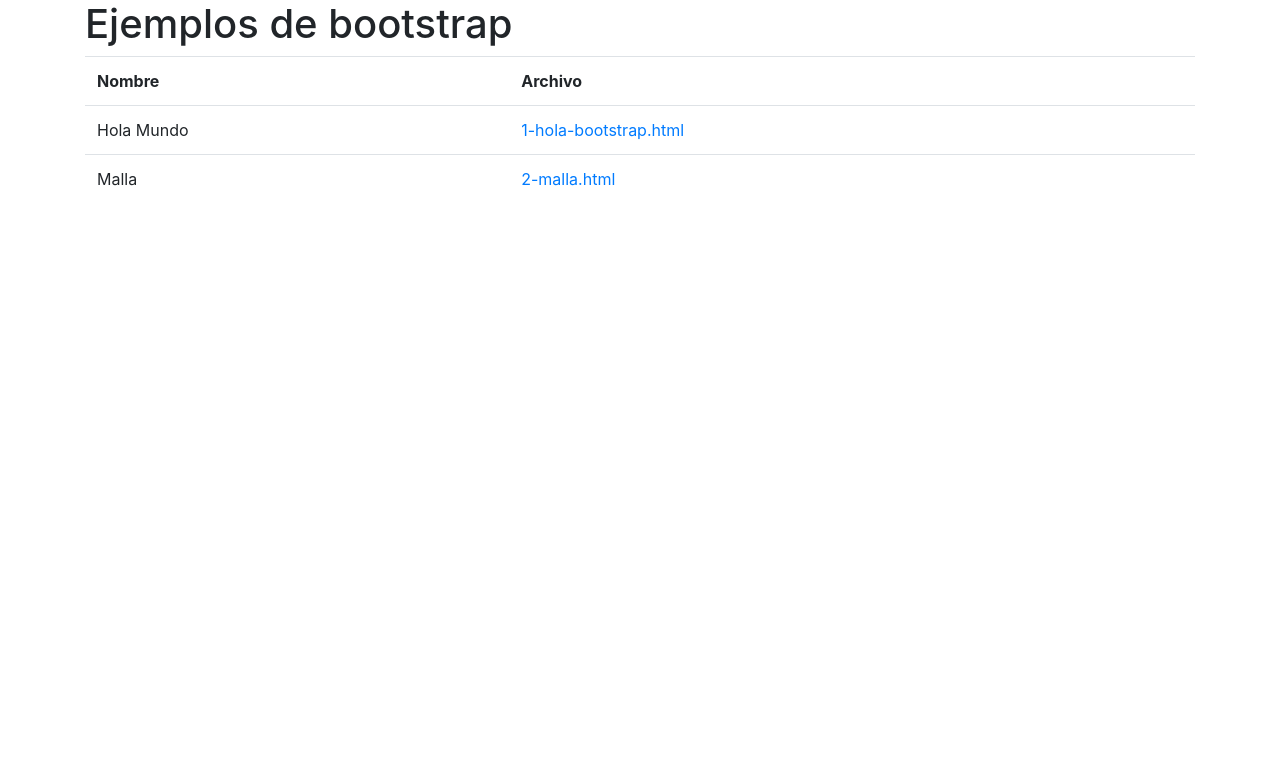
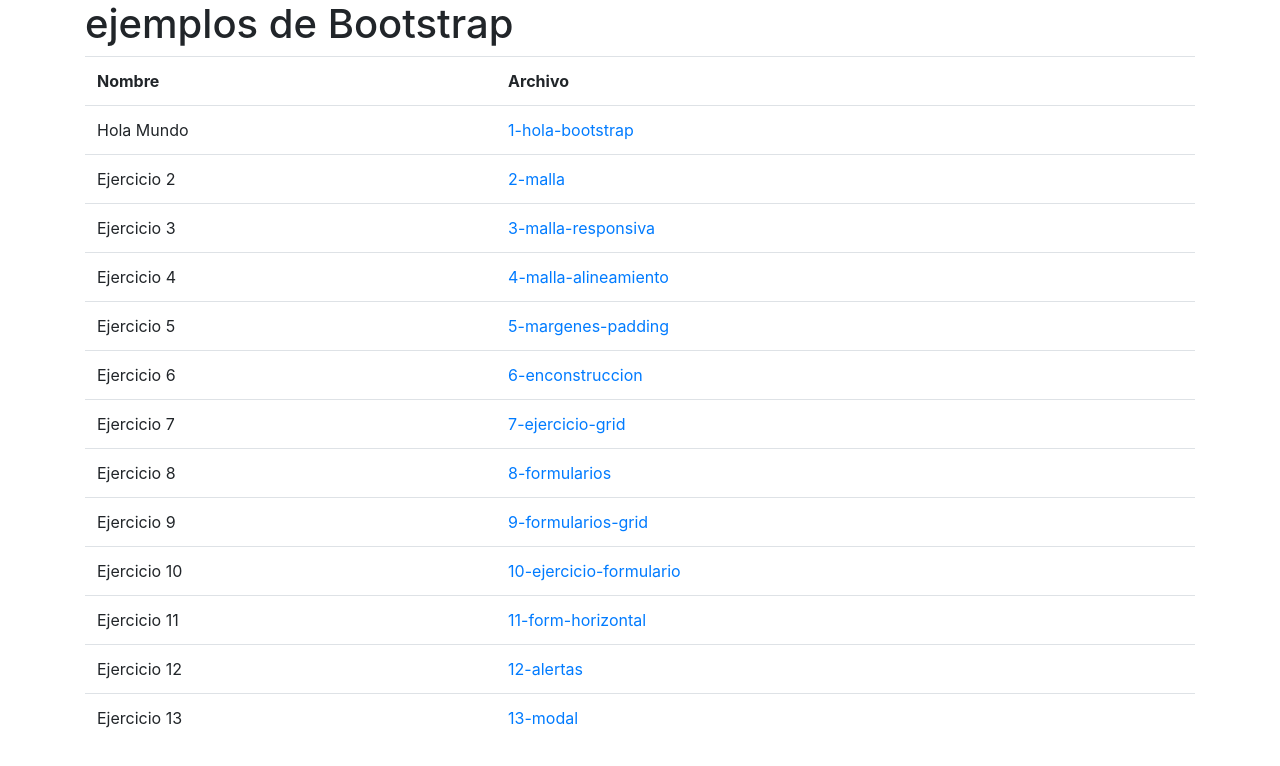
Before and after one commit to QueMarmota/ejemplos-bootrap-QueMarmota, a plain HTML site: page Index.html in a window 1280 px wide. Drawn offline with nearby package versions, Linux system fonts and the light colour scheme.

Commit message:
guardado

```diff
--- a/Index.html
+++ b/Index.html
@@ -1,18 +1,21 @@
 <!doctype html>
 <html lang="en">
-  <head>
+
+<head>
     <!-- Required meta tags -->
     <meta charset="utf-8">
     <meta name="viewport" content="width=device-width, initial-scale=1, shrink-to-fit=no">
 
     <!-- Bootstrap CSS -->
-    <link rel="stylesheet" href="https://stackpath.bootstrapcdn.com/bootstrap/4.1.3/css/bootstrap.min.css" integrity="sha384-MCw98/SFnGE8fJT3GXwEOngsV7Zt27NXFoaoApmYm81iuXoPkFOJwJ8ERdknLPMO" crossorigin="anonymous">
+    <link rel="stylesheet" href="https://stackpath.bootstrapcdn.com/bootstrap/4.1.3/css/bootstrap.min.css" integrity="sha384-MCw98/SFnGE8fJT3GXwEOngsV7Zt27NXFoaoApmYm81iuXoPkFOJwJ8ERdknLPMO"
+        crossorigin="anonymous">
 
-    <title>Ejemplos de bootstrap</title>
-  </head>
-  <body>
+    <title>Ejemplos de Bootstrap</title>
+</head>
+
+<body>
     <div class="container">
-        <h1>Ejemplos de bootstrap</h1>
+        <h1>ejemplos de Bootstrap</h1>
         <table class="table">
             <tr>
                 <th>
@@ -24,18 +27,104 @@
             </tr>
             <tr>
                 <td>Hola Mundo</td>
-                <td><a href="1-hola-bootstrap.html">1-hola-bootstrap.html</a></td>
+                <td>
+                    <a href="1-hola-bootstrap.html">1-hola-bootstrap</a>
+                </td>
             </tr>
             <tr>
-                <td>Malla</td>
-                <td><a href="2-malla.html">2-malla.html</a></td>
+                <td>Ejercicio 2</td>
+                <td>
+                    <a href="2-malla.html">2-malla</a>
+                </td>
             </tr>
+            <tr>
+                <td>Ejercicio 3</td>
+                <td>
+                    <a href="3-malla-responsiva.html">3-malla-responsiva</a>
+                </td>
+            </tr>
+
+            <tr>
+                <td>Ejercicio 4</td>
+                <td>
+                    <a href="4-Alineamiento.html">4-malla-alineamiento</a>
+                </td>
+            </tr>
+
+            <tr>
+                <td>Ejercicio 5</td>
+                <td>
+                    <a href="5-margenes-padding.html">5-margenes-padding</a>
+                </td>
+            </tr>
+
+            <tr>
+                <td>Ejercicio 6</td>
+                <td>
+                    <a href="6-ejercicio.html">6-enconstruccion</a>
+                </td>
+            </tr>
+
+            <tr>
+                <td>Ejercicio 7</td>
+                <td>
+                    <a href="7-ejercicio.html">7-ejercicio-grid</a>
+                </td>
+            </tr>
+
+            <tr>
+                <td>Ejercicio 8</td>
+                <td>
+                    <a href="8-formularios.html">8-formularios</a>
+                </td>
+            </tr>
+
+            <tr>
+                <td>Ejercicio 9</td>
+                <td>
+                    <a href="9-Formularios-grid.html">9-formularios-grid</a>
+                </td>
+            </tr>
+
+            <tr>
+                <td>Ejercicio 10</td>
+                <td>
+                    <a href="10-ejercicio-formulario.html">10-ejercicio-formulario</a>
+                </td>
+            </tr>
+
+            <tr>
+                <td>Ejercicio 11</td>
+                <td>
+                    <a href="11-formulario-Horizontal.html">11-form-horizontal</a>
+                </td>
+            </tr>
+
+            <tr>
+                <td>Ejercicio 12</td>
+                <td>
+                    <a href="12-Alertas-Modales.html">12-alertas</a>
+                </td>
+            </tr>
+
+            <tr>
+                <td>Ejercicio 13</td>
+                <td>
+                    <a href="13-modal.html">13-modal</a>
+                </td>
+            </tr>
+
         </table>
     </div>
+
+
     <!-- Optional JavaScript -->
     <!-- jQuery first, then Popper.js, then Bootstrap JS -->
-    <script src="https://code.jquery.com/jquery-3.3.1.slim.min.js" integrity="sha384-q8i/X+965DzO0rT7abK41JStQIAqVgRVzpbzo5smXKp4YfRvH+8abtTE1Pi6jizo" crossorigin="anonymous"></script>
-    <script src="https://cdnjs.cloudflare.com/ajax/libs/popper.js/1.14.3/umd/popper.min.js" integrity="sha384-ZMP7rVo3mIykV+2+9J3UJ46jBk0WLaUAdn689aCwoqbBJiSnjAK/l8WvCWPIPm49" crossorigin="anonymous"></script>
-    <script src="https://stackpath.bootstrapcdn.com/bootstrap/4.1.3/js/bootstrap.min.js" integrity="sha384-ChfqqxuZUCnJSK3+MXmPNIyE6ZbWh2IMqE241rYiqJxyMiZ6OW/JmZQ5stwEULTy" crossorigin="anonymous"></script>
-  </body>
-</html>
+    <script src="https://code.jquery.com/jquery-3.3.1.slim.min.js" integrity="sha384-q8i/X+965DzO0rT7abK41JStQIAqVgRVzpbzo5smXKp4YfRvH+8abtTE1Pi6jizo"
+        crossorigin="anonymous"></script>
+    <script src="https://cdnjs.cloudflare.com/ajax/libs/popper.js/1.14.3/umd/popper.min.js" integrity="sha384-ZMP7rVo3mIykV+2+9J3UJ46jBk0WLaUAdn689aCwoqbBJiSnjAK/l8WvCWPIPm49"
+        crossorigin="anonymous"></script>
+    <script src="https://stackpath.bootstrapcdn.com/bootstrap/4.1.3/js/bootstrap.min.js" integrity="sha384-ChfqqxuZUCnJSK3+MXmPNIyE6ZbWh2IMqE241rYiqJxyMiZ6OW/JmZQ5stwEULTy"
+        crossorigin="anonymous"></script>
+</body>
+</html
```
Also changed, not shown: 11-formulario-Horizontal.html (+1 -1 lines), 6-ejercicio.html (renamed from ejercicios/6-ejercicio.html), 7-ejercicio.html (renamed from ejercicios/7-ejercicio.html), Notas.txt, img/auto.jpg (added).
